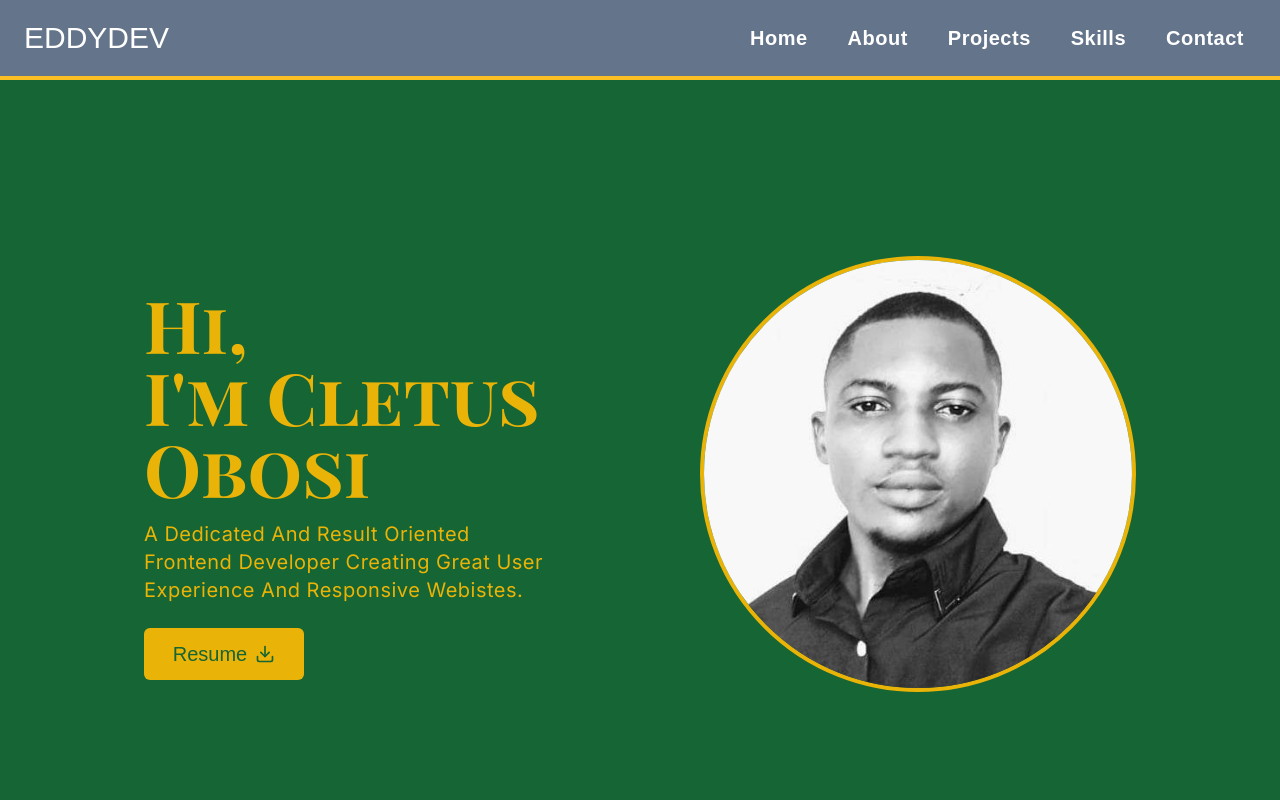
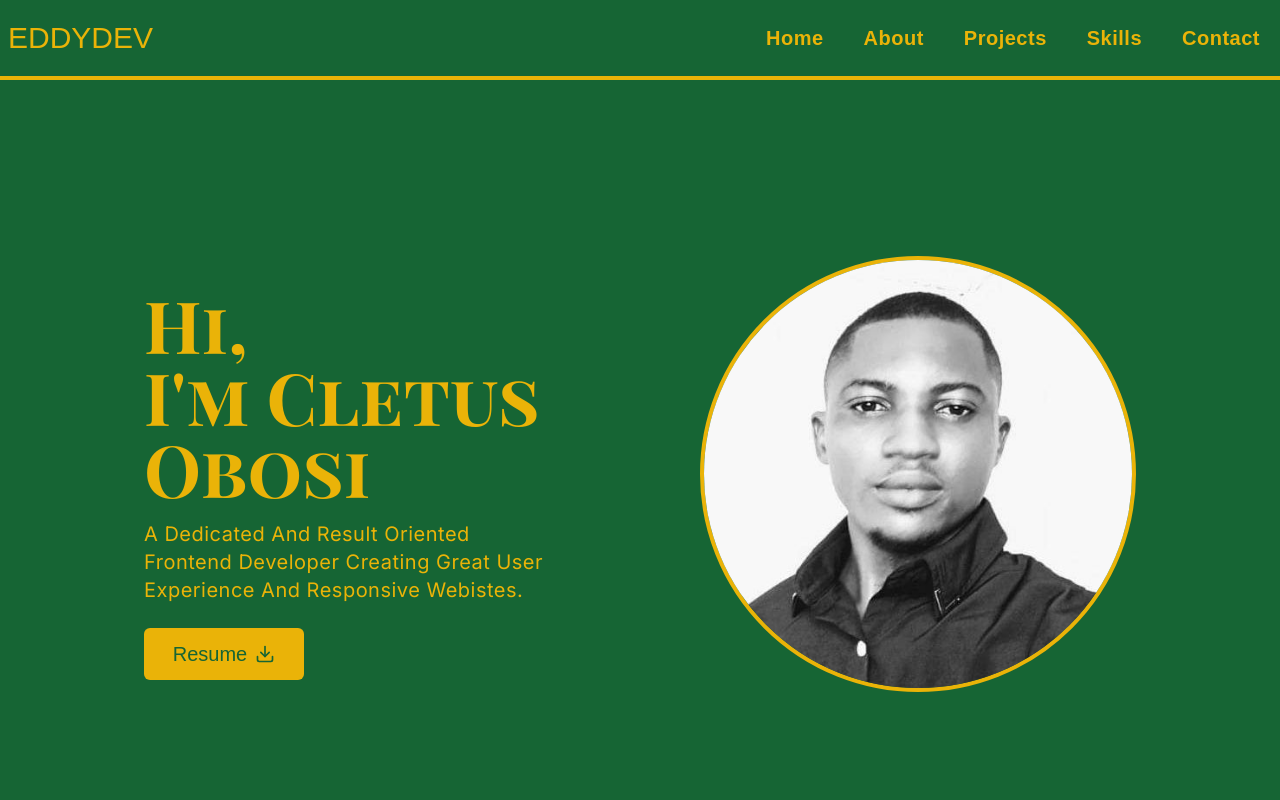
Before and after one commit to EDDYDEV5/portfolio-app, a React (Vite) app: page / in a window 1280 px wide. Shown: the top 800 px of the page. Built offline with nearby package versions, Linux system fonts and the light colour scheme; a web font is replaced by a local one.

Commit message:
first commit

```diff
--- a/src/components/Navbar.jsx
+++ b/src/components/Navbar.jsx
@@ -52,7 +52,7 @@ const Navbar = () => {
   ];
 
   return (
-    <div className="flex justify-between items-center w-full h-20 px-4 text-white  bg-slate-500 fixed z-10 border-b-4  border-amber-400">
+    <div className="flex justify-between items-center w-full h-20 px-4b text-yellow-500 bg-green-800 fixed z-10 border-b-4  border-yellow-500">
       <div>
         <h1 className=" text-3xl font-protestguerrilla ml-2 ">EDDYDEV</h1>
       </div>
```
